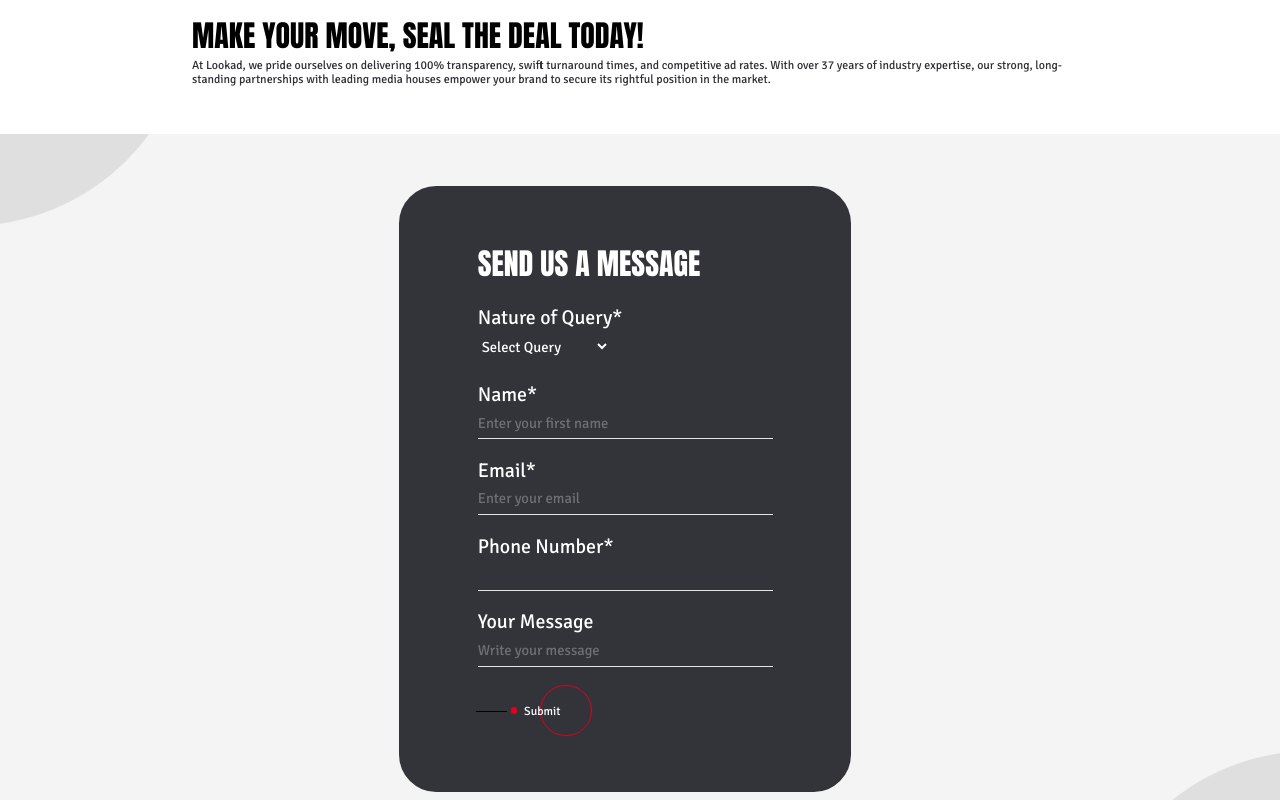
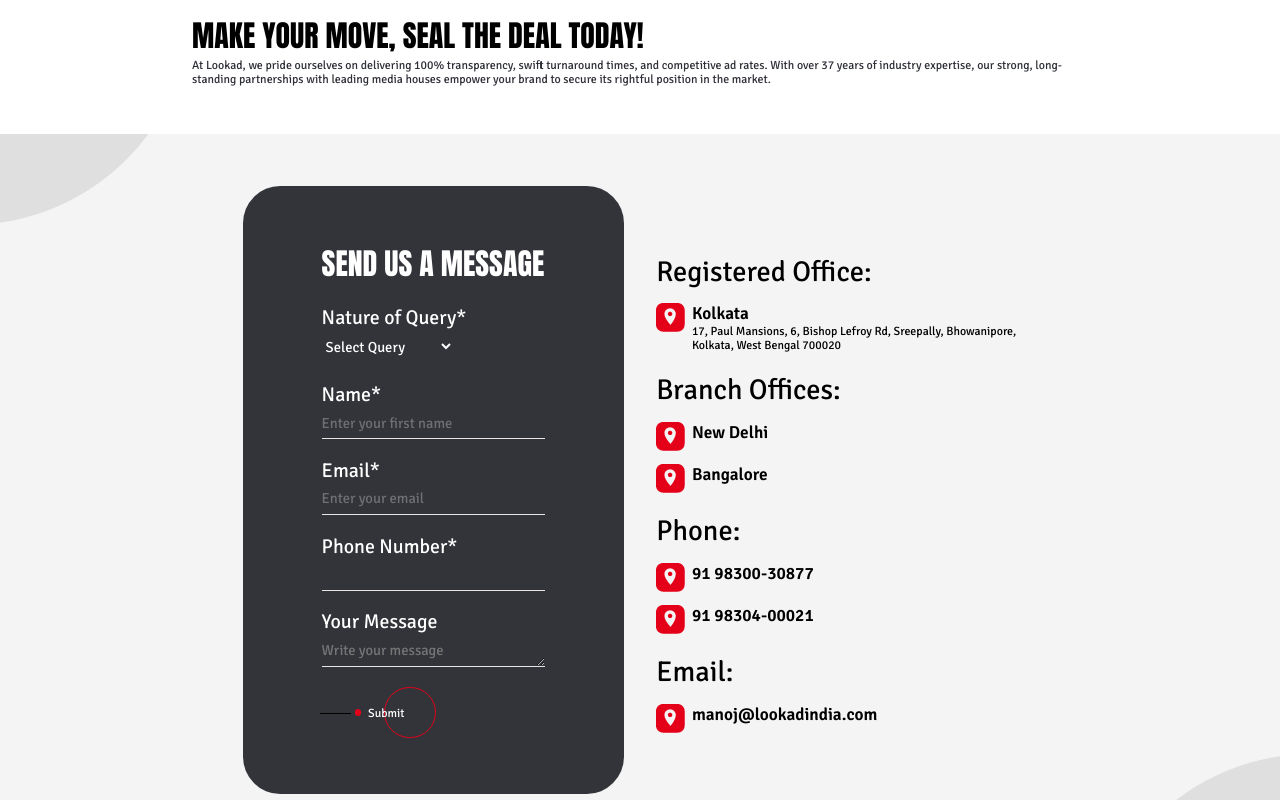
Before and after one commit to ShubhamSurve1832000/lookad, a plain HTML site: page contact-us.html in a window 1280 px wide. Shown: the part 640-1440 px from the top of the page. Drawn offline with Linux system fonts and the light colour scheme.

Commit message:
contact us section
contact us section

```diff
--- a/contact-us.html
+++ b/contact-us.html
@@ -83,12 +83,55 @@
                         </div>
                         <div class="input-box">
                             <label>Your Message</label>
-                            <input type="number" placeholder="Write your message">
+                            <textarea id="w3review" name="w3review" rows="1" cols="50"
+                                placeholder="Write your message"></textarea>
                         </div>
                         <button class="read-more-btn"><span></span>Submit</button>
                     </form>
                 </div>
-                <div class="address-box"></div>
+                <div class="address-box">
+                    <div class="box">
+                        <p class="add-title">Registered Office:</p>
+                        <div class="add-box">
+                            <img src="img/location_icon.png" alt="location icon">
+                            <div class="">
+                                <p>Kolkata</p>
+                                <span class="text">17, Paul Mansions, 6, Bishop Lefroy Rd, Sreepally, Bhowanipore,
+                                    Kolkata, West Bengal
+                                    700020</span>
+                            </div>
+                        </div>
+                    </div>
+                    <div class="box">
+                        <p class="add-title">Branch Offices:</p>
+                        <div class="add-box">
+                            <img src="img/location_icon.png" alt="location icon">
+                            <p>New Delhi</p>
+                        </div>
+                        <div class="add-box">
+                            <img src="img/location_icon.png" alt="location icon">
+                            <p>Bangalore</p>
+                        </div>
+                    </div>
+                    <div class="box">
+                        <p class="add-title">Phone:</p>
+                        <div class="add-box">
+                            <img src="img/location_icon.png" alt="location icon">
+                            <a href="tel:+919830030877">91 98300-30877</a>
+                        </div>
+                        <div class="add-box">
+                            <img src="img/location_icon.png" alt="location icon">
+                            <a href="tel:+919830400021">91 98304-00021</a>
+                        </div>
+                    </div>
+                    <div class="box">
+                        <p class="add-title">Email:</p>
+                        <div class="add-box">
+                            <img src="img/location_icon.png" alt="location icon">
+                            <a href="mailto:manoj@lookadindia.com">manoj@lookadindia.com</a>
+                        </div>
+                    </div>
+                </div>
 
             </div>
 
--- a/css/style-2.css
+++ b/css/style-2.css
@@ -9,10 +9,10 @@
 .contact-form-section{position: relative; overflow: hidden;background-color: #F5F4F4;}
 .contact-form-section::before {content: ''; position: absolute; width: 67.4rem; height: 67.4rem; border-radius:100%; background-color: #00000016; top: -50%; left: -20%;}
 .contact-form-section::after {content: ''; position: absolute; width: 67.4rem; height: 67.4rem; border-radius:100%; background-color: #00000016;bottom: -50%; right: -20%;}
-.contact-form-container {max-width: 72.5rem;margin: 0 auto; display: flex; justify-content: space-between; align-items: center; padding-block: 7.8rem;}
+.contact-form-container {max-width: 119.5rem;margin: 0 auto; display: grid; gap:4.9rem; grid-template-columns: repeat(2, 1fr); justify-content: space-between; align-items: center; padding-block: 7.8rem;}
 .contact-form-container .contact-form-box{background-color: #32343A; border-radius: 5.6rem; padding-inline: 11.8rem; padding-block: 8.4rem;}
 .contact-form-container .contact-form-box .heading-05{color: #fff;}
-.contact-form input , .contact-form select{ background-color: transparent; border: none; border-bottom: 1px solid #E8E4E4;width: 100%; padding-block: 1rem; font-size: 2.2rem; color: #fff;}
+.contact-form input , .contact-form select , .contact-form textarea{ background-color: transparent; border: none; border-bottom: 1px solid #E8E4E4;width: 100%; padding-block: 1rem; font-size: 2.2rem; color: #fff;}
 .contact-form select{width: max-content;display: block; border-bottom: none;}
 .contact-form select:focus{outline: none;}
 .contact-form label{font-size: 3.0rem; font-family: var(--Signika); font-weight: 400; color: #fff;}
@@ -22,3 +22,7 @@
 .contact-form .read-more-btn:after{margin-left: -4rem;}
 .contact-form .input-box{margin-block: 2.8rem;}
 .contact-form select option{color: #000;}
+.add-title{font-size: 4.3rem; font-family: var(--Signika);margin-bottom: 2.2rem;}
+.add-box{display: flex; gap: 1rem; align-items: flex-start;margin-bottom: 2rem;}
+.add-box p,.add-box a{font-size: 2.6rem; font-weight: 600;}
+.address-box .box{margin-top: 3rem;}
```
Also changed, not shown: img/call_icon.png (added), img/location_icon.png (added).
